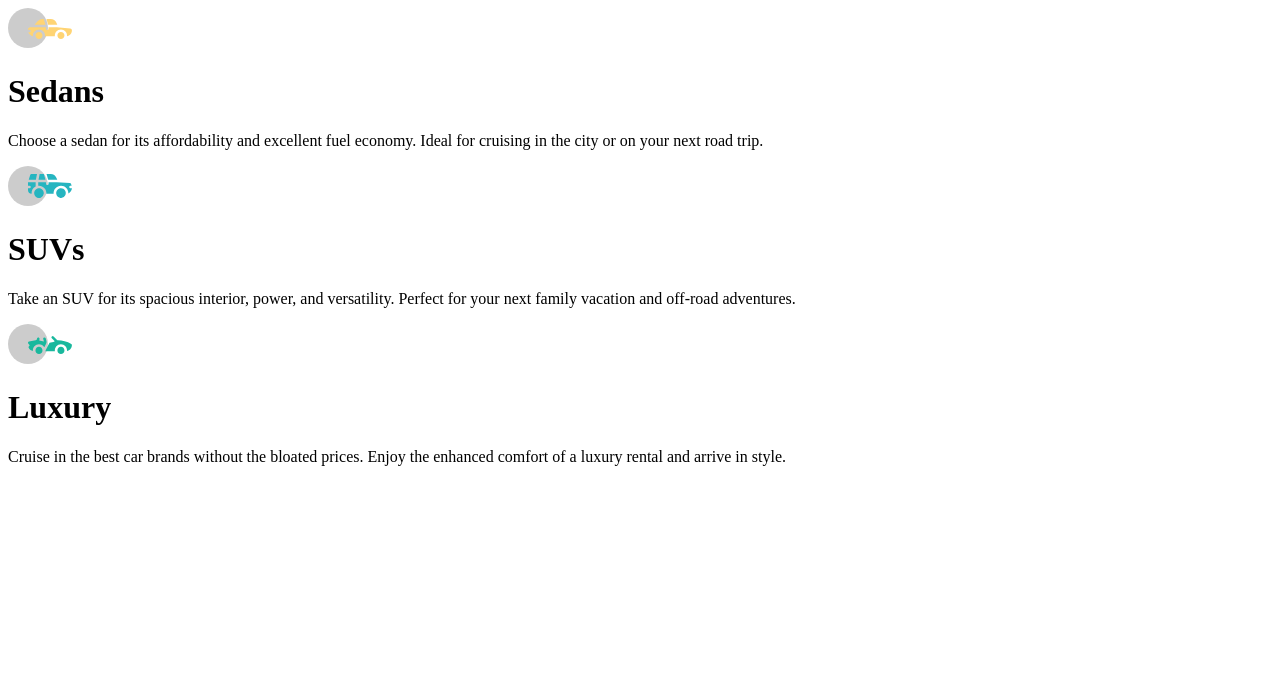
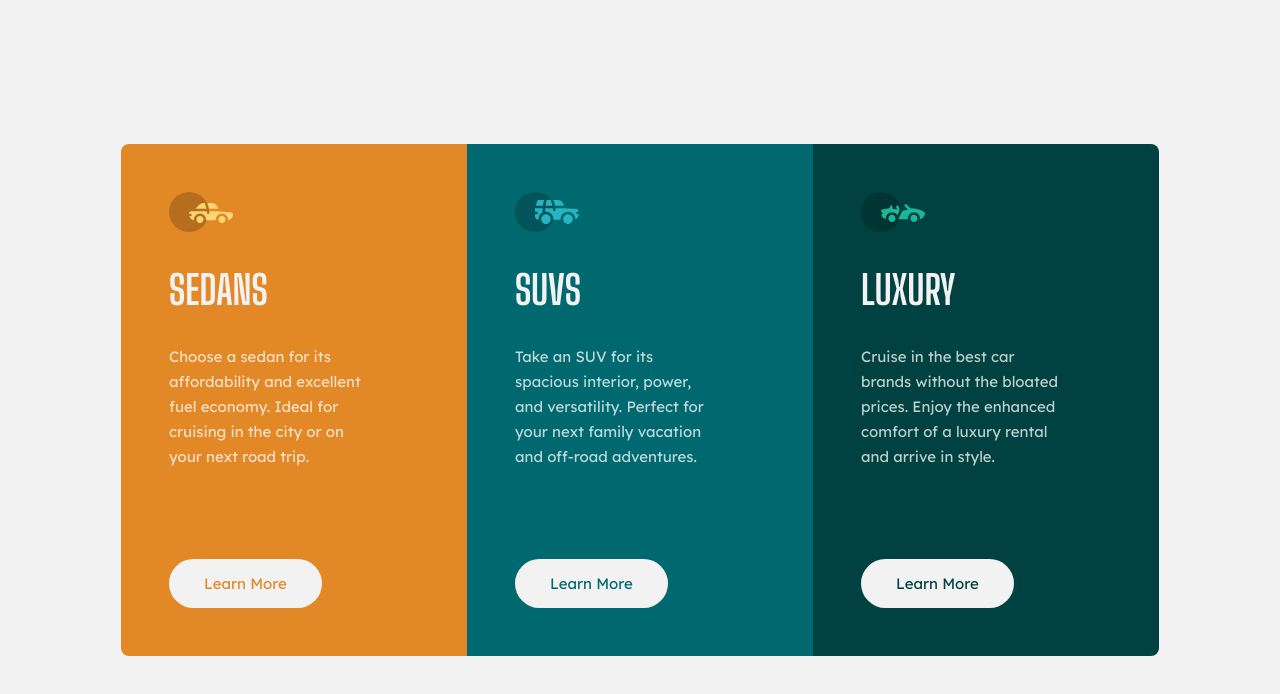
Before and after one commit to Berthje/berthje.github.io, a plain HTML site: page three-column-card/index.html in a window 1280 px wide. Drawn offline with Linux system fonts and the light colour scheme.

Commit message:
Finished

```diff
--- a/three-column-card/index.html
+++ b/three-column-card/index.html
@@ -4,27 +4,31 @@
     <meta charset="UTF-8">
     <meta name="viewport" content="width=device-width, initial-scale=1.0"> <!-- displays site properly based on user's device -->
     <link rel="icon" type="image/png" sizes="32x32" href="./images/favicon-32x32.png">
+    <link rel="stylesheet" href="style.css">
+    <link rel="preconnect" href="https://fonts.googleapis.com">
+    <link rel="preconnect" href="https://fonts.gstatic.com" crossorigin>
+    <link href="https://fonts.googleapis.com/css2?family=Big+Shoulders+Display:wght@700&family=Lexend+Deca&display=swap" rel="stylesheet">
     <title>Layton Berth | 3-column preview card component</title>
   </head>
   <body>
     <div class="hero-container">
-      <div class="col-1">
+      <div class="col">
         <img src="images/icon-sedans.svg">
         <h1 class="title">Sedans</h1>
-        <p class="desc">Choose a sedan for its affordability and excellent fuel economy. Ideal for cruising in the city
-          or on your next road trip.</p>
+        <p class="desc">Choose a sedan for its affordability and excellent fuel economy. Ideal for cruising in the city or on your next road trip.</p>
+        <button class="cta btn1">Learn More</button>
       </div>
-      <div class="col-2">
+      <div class="col">
         <img src="images/icon-suvs.svg">
         <h1 class="title">SUVs</h1>
-        <p class="desc">Take an SUV for its spacious interior, power, and versatility. Perfect for your next family vacation
-          and off-road adventures.</p>
+        <p class="desc">Take an SUV for its spacious interior, power, and versatility. Perfect for your next family vacation and off-road adventures.</p>
+        <button class="cta btn2">Learn More</button>
       </div>
-      <div class="col-3">
+      <div class="col">
         <img src="images/icon-luxury.svg">
         <h1 class="title">Luxury</h1>
-        <p class="desc">Cruise in the best car brands without the bloated prices. Enjoy the enhanced comfort of a luxury
-          rental and arrive in style.</p>
+        <p class="desc">Cruise in the best car brands without the bloated prices. Enjoy the enhanced comfort of a luxury rental and arrive in style.</p>
+        <button class="cta btn3">Learn More</button>
       </div>
     </div>
   </body>
--- a/three-column-card/style.css
+++ b/three-column-card/style.css
@@ -0,0 +1,88 @@
+*{
+    margin: 0;
+    padding: 0;
+}
+html, body{
+    height: 100vh;
+    background-color: #f2f2f2;
+    display: flex;
+    justify-content: center;
+    align-items: center;
+}
+.hero-container{
+    display: flex;
+    justify-content: center;
+    align-items: center;
+    width: 1100px;
+}
+.col{
+    padding: 3rem;
+    width: 250px;
+}
+.col:nth-of-type(1){
+    background-color: #e38826;
+    border-radius: .5rem 0 0 .5rem;
+}
+.col:nth-of-type(2){
+    background-color: #006970;
+}
+.col:nth-of-type(3){
+    background-color: #004241;
+    border-radius: 0 .5rem .5rem 0;
+}
+.col img, .title{
+    margin-bottom: 30px;
+}
+.title{
+    color: #f2f2f2;
+    font-family: 'Big Shoulders Display', sans-serif;
+    text-transform: uppercase;
+    font-size: 40px;
+}
+.desc{
+    color: #ffffffbf;
+    font-size: 15px;
+    font-family: 'Lexend Deca', sans-serif;
+    line-height: 25px;
+    margin-bottom: 90px;
+    max-width: 200px;
+}
+.cta{
+    background-color: #f2f2f2;
+    border: none;
+    padding: 15px 35px;
+    border-radius: 30px;
+}
+.btn1, .btn2, .btn3{
+    font-family: 'Lexend Deca', sans-serif;
+    text-transform: capitalize;
+    font-size: 15px;
+}
+.btn1{
+    color: #e38826;
+}
+.btn2{
+    color: #006970;
+}
+.btn3{
+    color: #004241;
+}
+.cta:hover{
+    box-shadow: inset 0px 0px 0px 2px white;
+    background-color: transparent;
+    color: white;
+    cursor: pointer;
+}
+
+@media screen and (max-width: 1100px){
+    .hero-container{
+        flex-direction: column;
+        margin-top: 800px;
+    }
+    .col:nth-of-type(1){
+        border-radius: .5rem .5rem 0 0;
+    }
+    .col:nth-of-type(3){
+        border-radius: 0 0 .5rem .5rem;
+    }
+}
```
